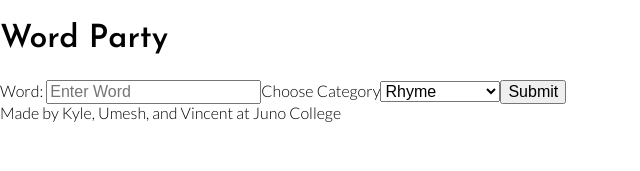
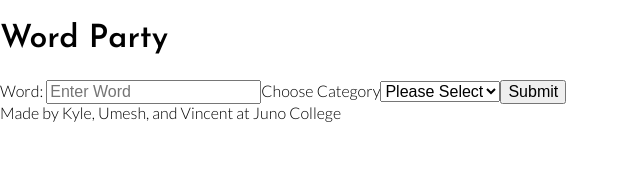
Before and after one commit to vinni-cmd/word-party-plus, a React (Create React App) app: page / in a window 1280 px wide. Shown: the top 171 px of the page, without its empty margins (0-640 px from the left). Built offline with nearby package versions, Linux system fonts and the light colour scheme.

Commit message:
added a results component and rendered to page

```diff
--- a/src/App.js
+++ b/src/App.js
@@ -1,14 +1,65 @@
+import { useState } from "react";
 import "./App.css";
+import axios from "axios";
 
 import Form from "./Components/Form";
+import Results from "./Components/Results";
 
 function App() {
+  const [wordList, setWordList] = useState([]);
+  function apiCall(currentCategory, searchWord) {
+        if (currentCategory === "rhy") {
+      axios({
+        url: "https://api.datamuse.com/words",
+        method: "GET",
+        dataResponse: "json",
+        params: {
+          format: "json",
+          rel_rhy: searchWord,
+          max: 20,
+        },
+      })
+        .then((response) => {
+          if (response.data.length === 0) {
+            throw new Error("Please enter a valid word");
+          }
+         setWordList(response.data);
+        })
+        .catch((errorMessage) => {
+          alert(errorMessage);
+        });
+    } else if (currentCategory === "syn") {
+      axios({
+        url: "https://api.datamuse.com/words",
+        method: "GET",
+        dataResponse: "json",
+        params: {
+          format: "json",
+          rel_syn: searchWord,
+          max: 20,
+        },
+      })
+        .then((response) => {
+          if (response.data.length === 0) {
+            throw new Error("Please enter a valid word");
+          }
+          setWordList(response.data);
+        })
+        .catch((errorMessage) => {
+          alert(errorMessage);
+        });
+    }
+  }
   return (
     <div className="App">
       <header>
         <h1>Word Party</h1>
       </header>
-      <Form />
+      <Form apiCall = {apiCall} />
+
+      <Results wordList={wordList}/>
+
+
       <footer>Made by Kyle, Umesh, and Vincent at Juno College</footer>
     </div>
   );
--- a/src/Components/Form.js
+++ b/src/Components/Form.js
@@ -1,7 +1,7 @@
 import { useEffect, useState } from "react";
 import axios from "axios";
 
-const Form = () => {
+const Form = ({apiCall}) => {
   const [searchWord, setSearchWord] = useState("");
   const [currentCategory, setCurrentCategory] = useState("");
 
@@ -9,48 +9,8 @@ const Form = () => {
 
   const handleClick = (e) => {
     e.preventDefault();
+    apiCall(currentCategory, searchWord)
 
-    if (currentCategory === "rhy") {
-      axios({
-        url: "https://api.datamuse.com/words",
-        method: "GET",
-        dataResponse: "json",
-        params: {
-          format: "json",
-          rel_rhy: searchWord,
-          max: 20,
-        },
-      })
-        .then((response) => {
-          if (response.data.length === 0) {
-            throw new Error("Please enter a valid word");
-          }
-          console.log(response);
-        })
-        .catch((errorMessage) => {
-          alert(errorMessage);
-        });
-    } else if (currentCategory === "syn") {
-      axios({
-        url: "https://api.datamuse.com/words",
-        method: "GET",
-        dataResponse: "json",
-        params: {
-          format: "json",
-          rel_syn: searchWord,
-          max: 20,
-        },
-      })
-        .then((response) => {
-          if (response.data.length === 0) {
-            throw new Error("Please enter a valid word");
-          }
-          console.log(response);
-        })
-        .catch((errorMessage) => {
-          alert(errorMessage);
-        });
-    }
   };
 
   const handleCategoryChange = (e) => {
@@ -73,8 +33,8 @@ const Form = () => {
         value={searchWord}
       ></input>
       <label>Choose Category</label>
-      <select value={currentCategory} onChange={handleCategoryChange} required>
-        <option disabled>Please Select</option>
+      <select defaultValue="null" onChange={handleCategoryChange} required>
+        <option disabled value="null">Please Select</option>
         <option value="rhy">Rhyme</option>
         <option value="syn">Synonym</option>
       </select>
--- /dev/null
+++ b/src/Components/Results.js
@@ -0,0 +1,20 @@
+function Results({wordList}) {
+console.log("apiResponse", wordList);
+  return (
+    (wordList.length === 0) ? null : (
+    <div>
+        <h2>Results</h2>
+        <ul>
+            {wordList.map((wordReturn) => {
+                return(
+                <li><p>{wordReturn.word}</p><button>Save word</button></li>)
+            })}
+        </ul>
+
+        </div>
+    )
+
+  )
+}
+
+export default Results
```
